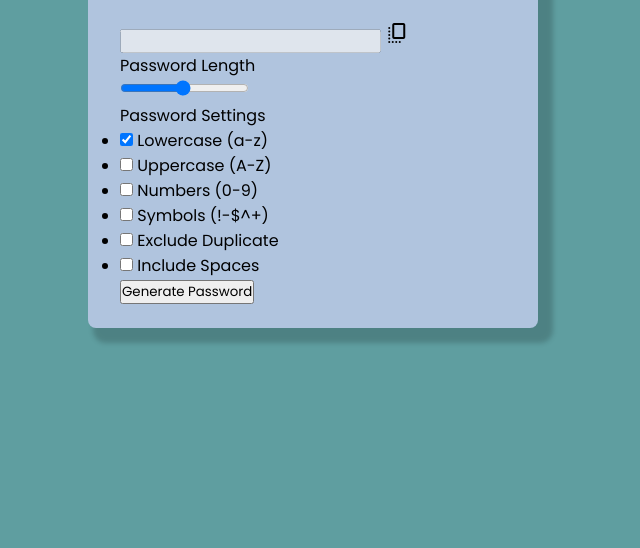
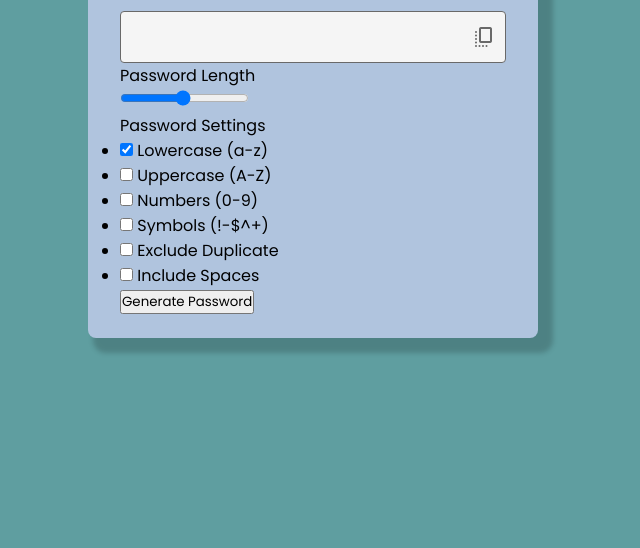
Before and after one commit to sarthakNegi-7777/Password_Generator_Project, a plain HTML site: page index.html in a window 1280 px wide. Shown: the part 252-800 px from the top of the page, without its empty margins (327-967 px from the left). Drawn offline with nearby package versions, Linux system fonts and the light colour scheme.

Commit message:
addition of input-box class in css

```diff
--- a/mystyle.css
+++ b/mystyle.css
@@ -36,3 +36,28 @@ body {
 .wrapper .input-box {
     position: relative;
 }
+
+.input-box input {
+    width: 100%;
+    height: 52px;
+    color: black;
+    background-color: whitesmoke;
+    font-size: 1.05rem;
+    font-weight: 500;
+    border-radius: 4px;
+    letter-spacing: 1.5px;
+    border: 1px solid dimgray;
+    padding: 0, 3rem, 0, 1rem;
+}
+
+.input-box span {
+    position: absolute;
+    right: 10px;
+    cursor: pointer;
+    line-height: 52px;
+    color: dimgray;
+}
+
+.input-box span:hover {
+    color: black !important;
+}
```
